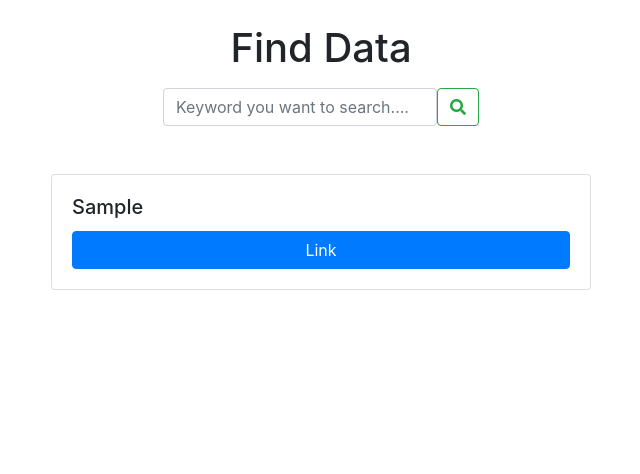
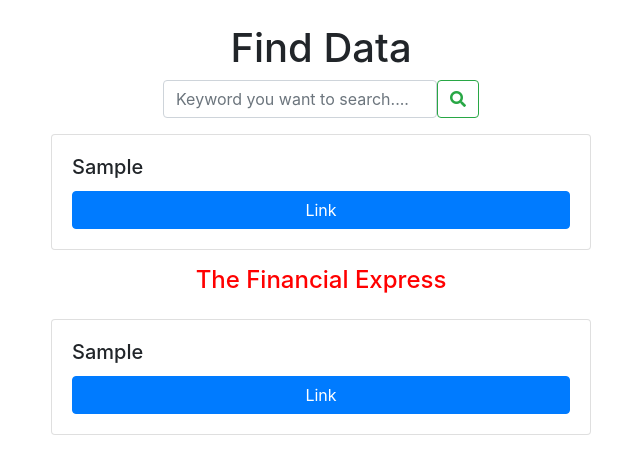
Before and after one commit to atiq012/python-scraping, a Django app: template sb/core/templates/home.html in a window 1280 px wide. Shown: the top 474 px of the page, without its empty margins (319-959 px from the left). Run offline with Django 3.2, Linux system fonts and the light colour scheme; the template is opened without the code that fills it: most values are stand-ins (such as "Sample title", 1, 10 or a date in 2020); some libraries are stand-ins or nearby versions.

Commit message:
multiple newspaper

```diff
--- a/sb/core/templates/home.html
+++ b/sb/core/templates/home.html
@@ -12,7 +12,7 @@
   <body>
     <h1 class="text-center mt-4">Find Data</h1>
 
-    <div class="container mt-3">
+    <div class="container">
         <nav class=" nav justify-content-center">
             <form class="form-inline">
               <input class="form-control" type="text" id="keywords" value="{{ request.GET.keywords }}" placeholder="Keyword you want to search...." name="keywords">
@@ -20,23 +20,8 @@
             </form>
         </nav>
     </div>
-    <!-- {% if result %}
-        <div class="container">
-            <div class="row justify-content-center">
-                <div class="col-md-6 m-5">
-                    <div class="card">
-                        <div class="card-body">
-                            <h5 class="card-title text-sm-center">{{ result.title }}</h5>
-                            <a href="{{result.link}}" target="_blank" class="btn btn-primary btn-block">Link</a>
-                        </div>
-                    </div>
-                </div>
-            </div>
-        </div>
-    {% endif %} -->
 
-
-    {% if linkAndHeader%}
+    {% if linkAndHeader %}
     <div class="container">
         <div class="row justify-content-center">
 
@@ -55,10 +40,9 @@
             -->
             {% for itemHeader, itemLink in linkAndHeader %}
 
-            <div class="col-md-6 m-5">
+            <div class="col-md-6 mt-3 mb-3 ml-5 mr-5">
                 <div class="card">
                     <div class="card-body">
-                        <!-- <h5 class="card-title text-sm-justify">{{item}}</h5> -->
                         <h5 class="card-title text-sm-justify">{{itemHeader.0}}</h5>
                         <a href="{{itemLink.0}}" target="_blank" class="btn btn-primary btn-block">Link</a>
                     </div>
@@ -73,8 +57,32 @@
         <div class=" mt-5"><h3 style="color:brown;" class="text-center">No Data Found</h3></div>
     {% endif %}
 
+    <!-- financial express -->
+
+    {% if linkAndHeader2 %}
+    <h4 class="text-center" style="color: red;">The Financial Express</h4>
+    <div class="container">
+        <div class="row justify-content-center">
 
 
+            {% for allHeaderFinanceExp,allLinksFinanceExp in linkAndHeader2 %}
+
+            <div class="col-md-6 mt-3 mb-3 ml-5 mr-5">
+                <div class="card">
+                    <div class="card-body">
+
+                        <h5 class="card-title text-sm-justify">{{allHeaderFinanceExp.0}}</h5>
+                        <a href="{{allLinksFinanceExp.0}}" target="_blank" class="btn btn-primary btn-block">Link</a>
+                    </div>
+                </div>
+            </div>
+
+            {% endfor %}
+
+        </div>
+    </div>
+
+    {% endif %}
 
     <script src="https://code.jquery.com/jquery-3.2.1.slim.min.js" integrity="sha384-KJ3o2DKtIkvYIK3UENzmM7KCkRr/rE9/Qpg6aAZGJwFDMVNA/GpGFF93hXpG5KkN" crossorigin="anonymous"></script>
     <script src="https://cdnjs.cloudflare.com/ajax/libs/popper.js/1.12.9/umd/popper.min.js" integrity="sha384-ApNbgh9B+Y1QKtv3Rn7W3mgPxhU9K/ScQsAP7hUibX39j7fakFPskvXusvfa0b4Q" crossorigin="anonymous"></script>
```
Also changed, not shown: sb/core/views.py (+31 -29 lines).
